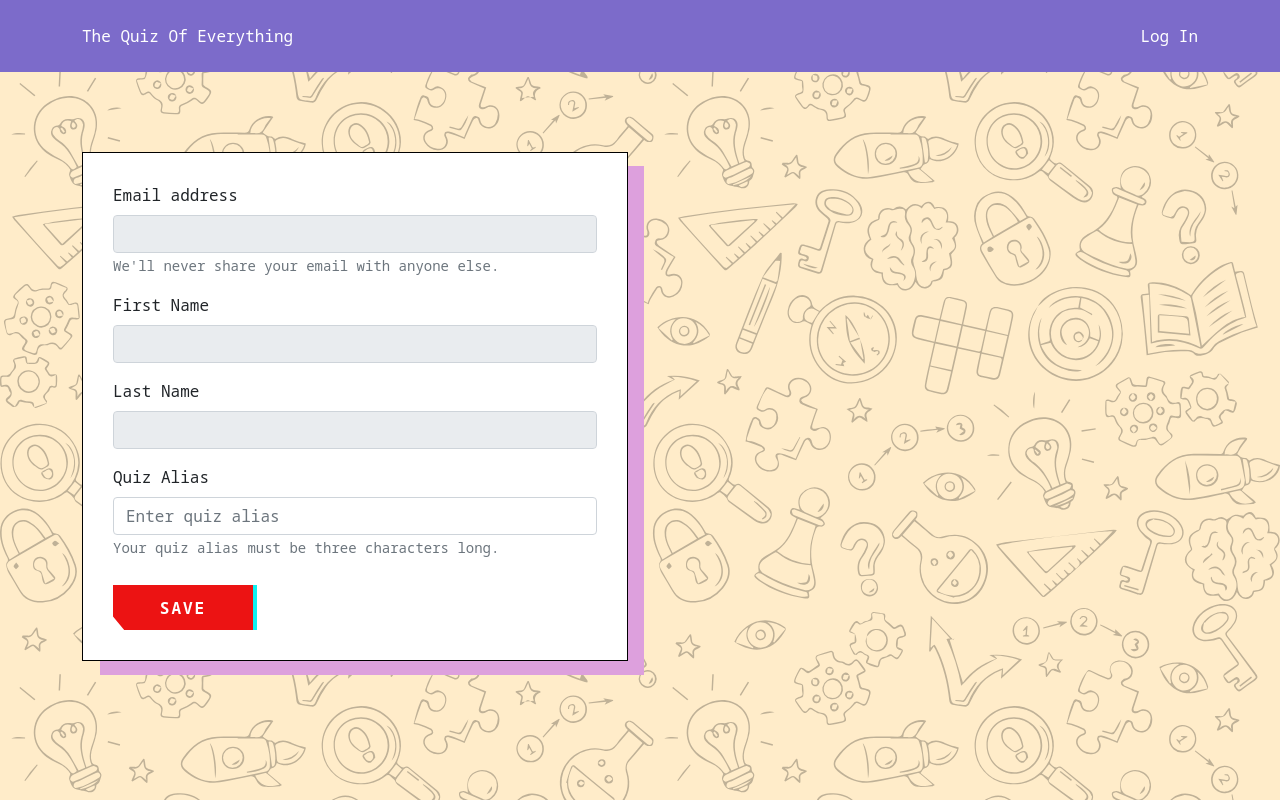
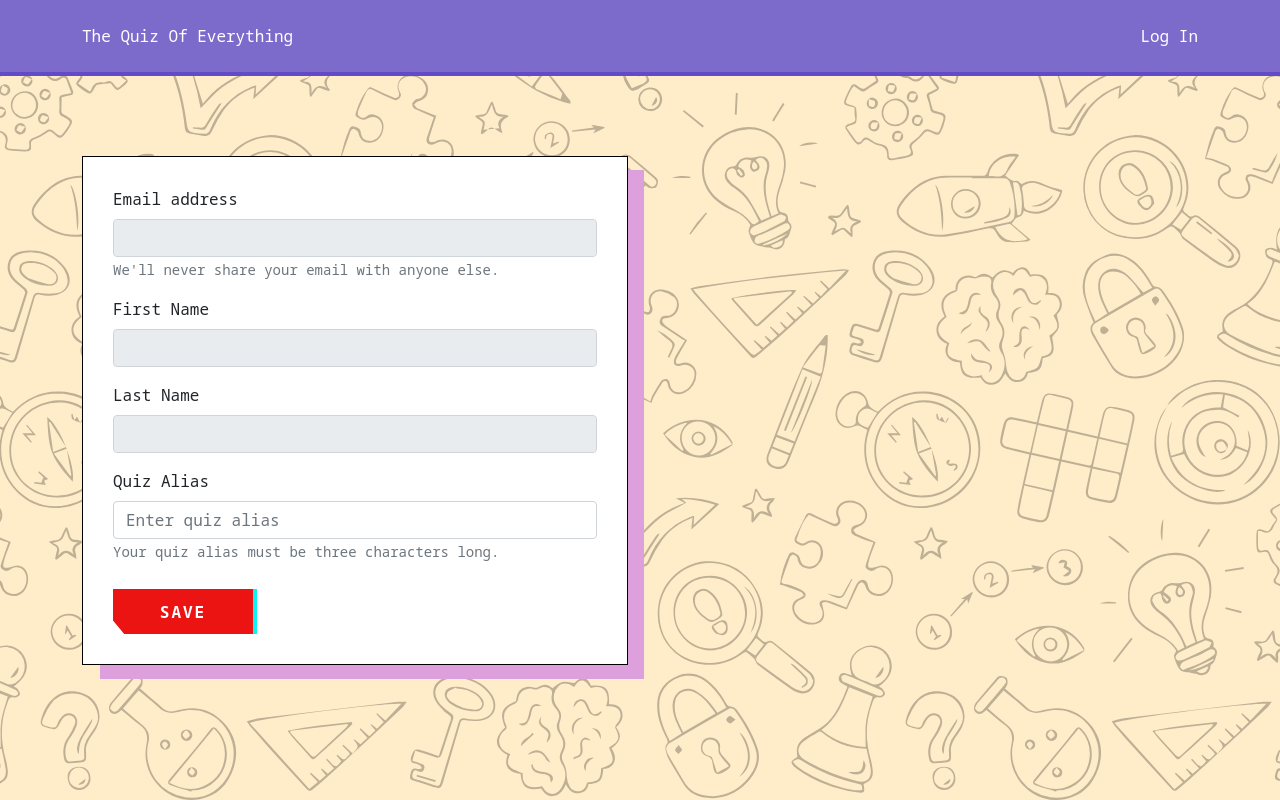
Before and after one commit to Reeceds/React-Quiz, a React (Create React App) app: page /personalDetails in a window 1280 px wide. Built offline with nearby package versions, Linux system fonts and the light colour scheme; the HTML template or start-up script is replaced by a standard one.

Commit message:
Created static background and fixed answer btn colour issue

```diff
--- a/src/App.js
+++ b/src/App.js
@@ -17,6 +17,8 @@ function App() {
     const [isAuth, setIsAuth] = useState(false);
 
     return (
+        <>
+            <div className="static-background"> </div>
             <Router>
                 <Header setIsAuth={setIsAuth} />
                 <Container className="main-section">
@@ -30,6 +32,7 @@ function App() {
                 </Container>
                 {/* <Footer /> */}
             </Router>
+        </>
     );
 }
 
--- a/src/components/AnswerButton/AnswerButton.scss
+++ b/src/components/AnswerButton/AnswerButton.scss
@@ -60,7 +60,7 @@
     left: 0;
     top: 0;
     background-color: transparent;
-    // background-color: #fff;
+    background-color: #fff;
 }
 
 // .button:hover .top .label {
--- a/src/components/Header/Header.scss
+++ b/src/components/Header/Header.scss
@@ -3,6 +3,7 @@
 .main-nav {
     &_desktop {
         background-color: #7c6bca;
+        border-bottom: 4px solid #624bc9;
 
         &-container {
             display: flex;
--- a/src/pages/Quiz/Quiz.scss
+++ b/src/pages/Quiz/Quiz.scss
@@ -14,11 +14,11 @@
         align-items: center;
         width: 100%;
         max-width: 900px;
-        margin-bottom: 50px;
+        margin-bottom: 100px;
     }
 
     &_landing {
-            &-section {
+        &-section {
             display: flex;
             flex-direction: column;
             justify-content: center;
@@ -251,17 +251,17 @@
 
     &_correct {
         background-color: green !important;
-        opacity: 0.5;
         color: white;
+        filter: contrast(0.2);
     }
 
     &_wrong {
         background-color: red !important;
-        opacity: 0.5;
         color: white;
+        filter: contrast(0.2);
     }
 
     &_selected {
-        opacity: 1 !important;
+        filter: none;
     }
 }
--- a/src/partials/_global.scss
+++ b/src/partials/_global.scss
@@ -7,10 +7,15 @@
     font-family: "Noto Sans Mono", monospace;
 }
 
-body {
+.static-background {
     background-color: #ffecc9;
-    background-image: url('../assets/images/quiz-background.svg');
-    background-size: 100%;
+    background-image: url("../assets/images/quiz-background.svg");
+    background-position: center;
+    background-size: cover;
+    height: 100vh;
+    width: 100vw;
+    z-index: -10;
+    position: fixed;
 }
 
 table {
```
Lines whose indentation alone changed are shown as unchanged.
